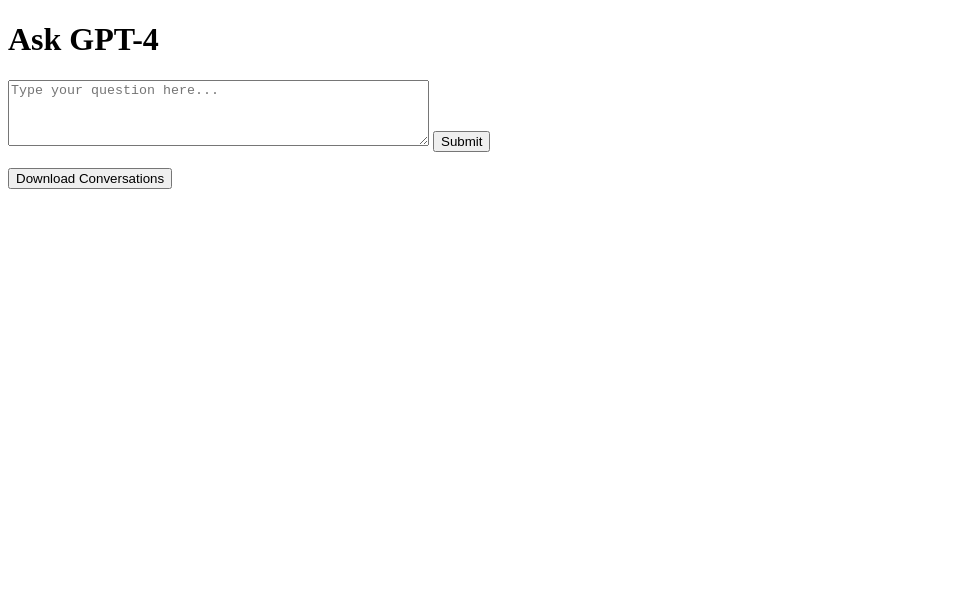
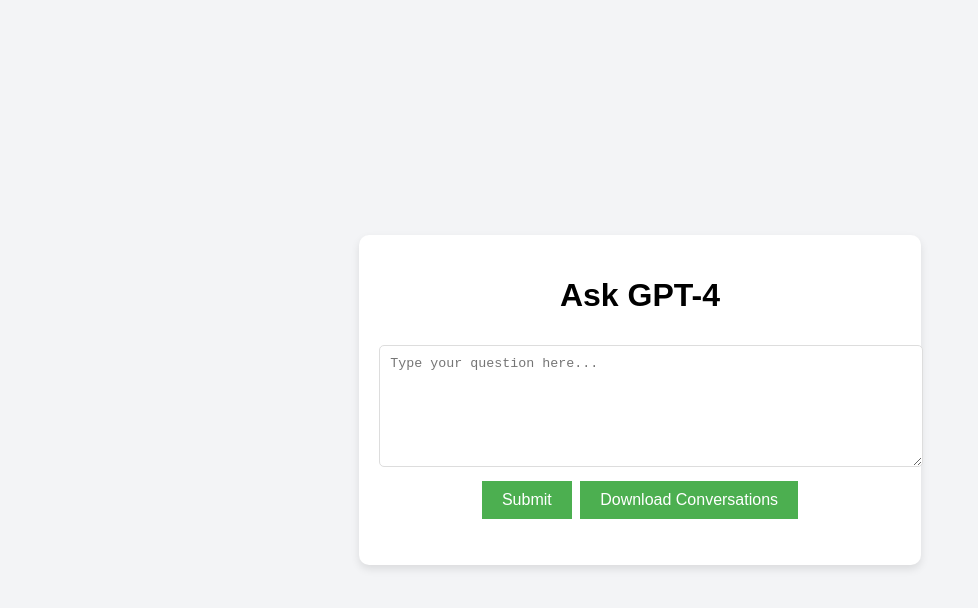
Before and after one commit to CarlJoelWester/Denials, a plain HTML site: page index.html in a window 1280 px wide. Shown: the whole page, without its empty margins (0-978 px from the left). Drawn offline with Linux system fonts and the light colour scheme.

Commit message:
Update index.html

```diff
--- a/index.html
+++ b/index.html
@@ -2,13 +2,64 @@
 <html>
 <head>
     <title>Ask GPT-4</title>
+    <style>
+        body {
+            font-family: Arial, sans-serif;
+            background-color: #f3f4f6;
+            display: flex;
+            justify-content: center;
+            align-items: center;
+            height: 100vh;
+            margin: 0;
+        }
+        .container {
+            background-color: white;
+            padding: 20px;
+            border-radius: 10px;
+            box-shadow: 0 4px 8px rgba(0, 0, 0, 0.1);
+            text-align: center;
+        }
+        textarea {
+            width: 100%;
+            height: 100px;
+            padding: 10px;
+            margin-top: 10px;
+            border-radius: 5px;
+            border: 1px solid #ddd;
+            resize: vertical;
+        }
+        button {
+            background-color: #4CAF50; /* Green */
+            border: none;
+            color: white;
+            padding: 10px 20px;
+            text-align: center;
+            text-decoration: none;
+            display: inline-block;
+            font-size: 16px;
+            margin: 10px 2px;
+            transition-duration: 0.4s;
+            cursor: pointer;
+        }
+        button:hover {
+            background-color: white;
+            color: black;
+            border: 2px solid #4CAF50;
+        }
+        p {
+            color: #333;
+            text-align: left;
+        }
+    </style>
 </head>
 <body>
-    <h1>Ask GPT-4</h1>
-    <textarea id="question" rows="4" cols="50" placeholder="Type your question here..."></textarea>
-    <button onclick="submitQuestion()">Submit</button>
-    <p id="response"></p>
-    <button onclick="downloadCSV()">Download Conversations</button>
+    <div class="container">
+        <h1>Ask GPT-4</h1>
+        <textarea id="question" placeholder="Type your question here..."></textarea>
+        <button onclick="submitQuestion()">Submit</button>
+        <button onclick="downloadCSV()">Download Conversations</button>
+        <p id="response"></p>
+    </div>
 
     <script src="script.js"></script>
 </body>
```
